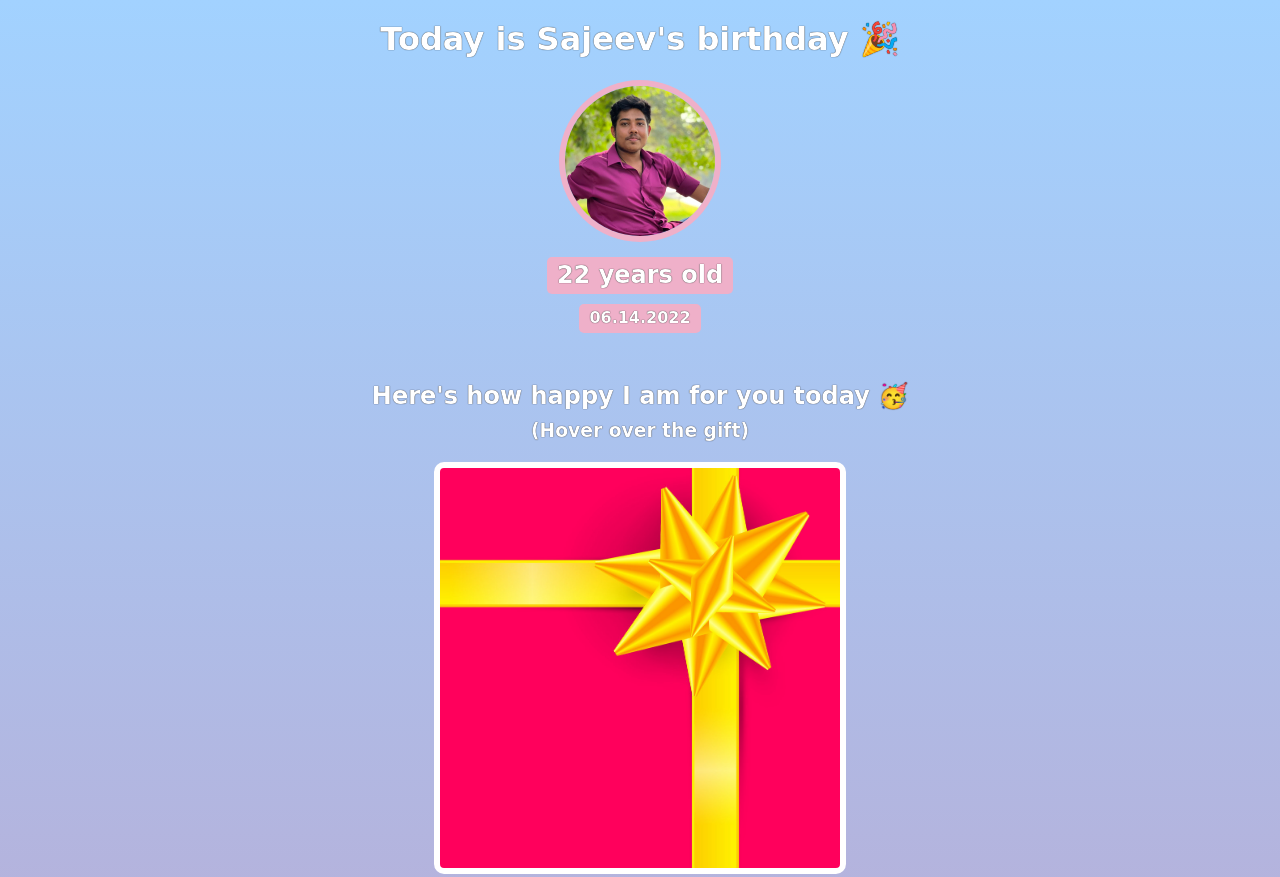
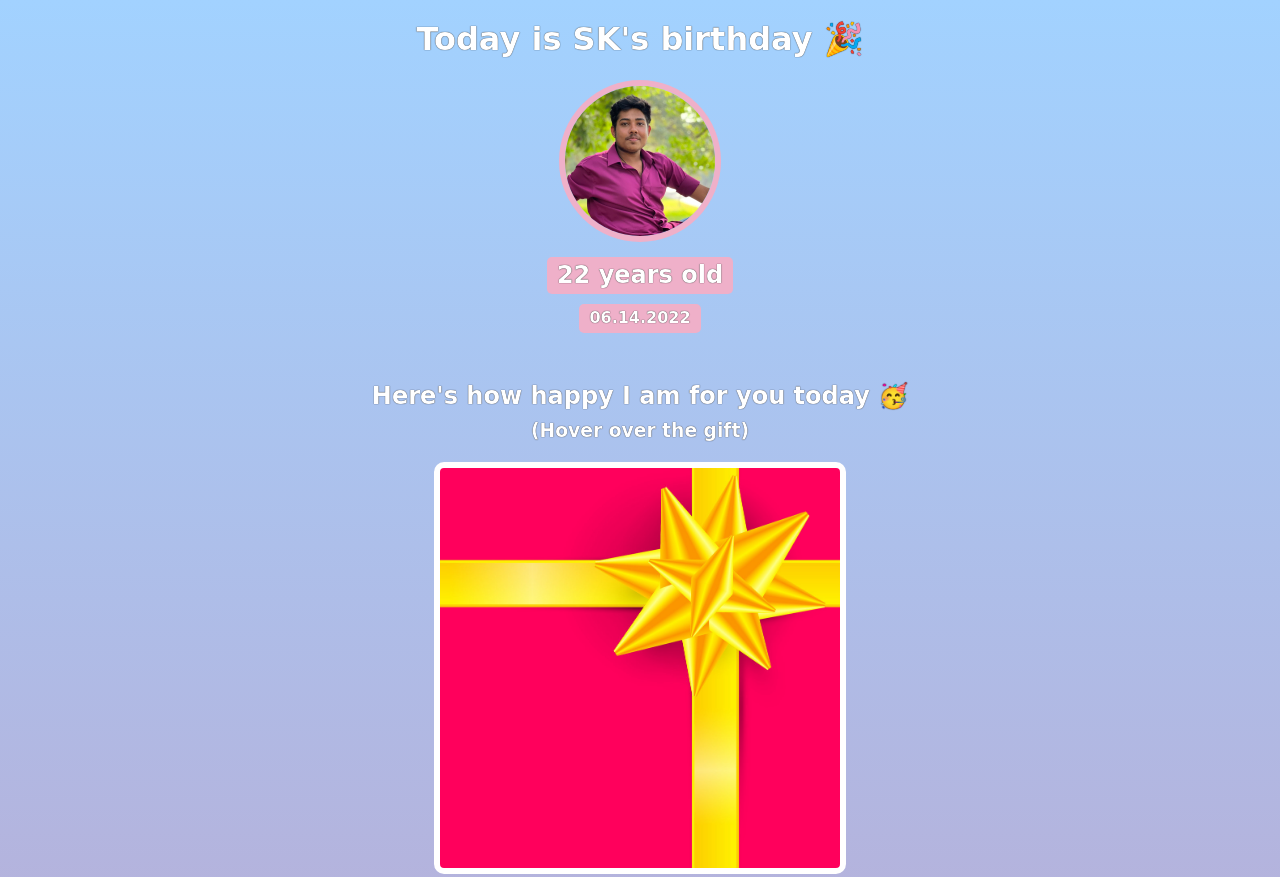
Before and after one commit to veejask-41/birthday-gift-site, a website built with Vite: page index.html in a window 1280 px wide. Shown: the top 877 px of the page. Built offline with nearby package versions, Linux system fonts and the light colour scheme; a web font is replaced by a local one.

Commit message:
Change name to SK

```diff
--- a/index.html
+++ b/index.html
@@ -7,7 +7,7 @@
     </head>
     <body>
         <div id="header">
-            <h1>Today is Sajeev's birthday 🎉</h1>
+            <h1>Today is SK's birthday 🎉</h1>
             <img id="bff-img" src="images/sajeev.jpeg">
             <h2 id="bday-age">22 years old</h2>
             <h4 id="bday-date">06.14.2022</h4>
```
